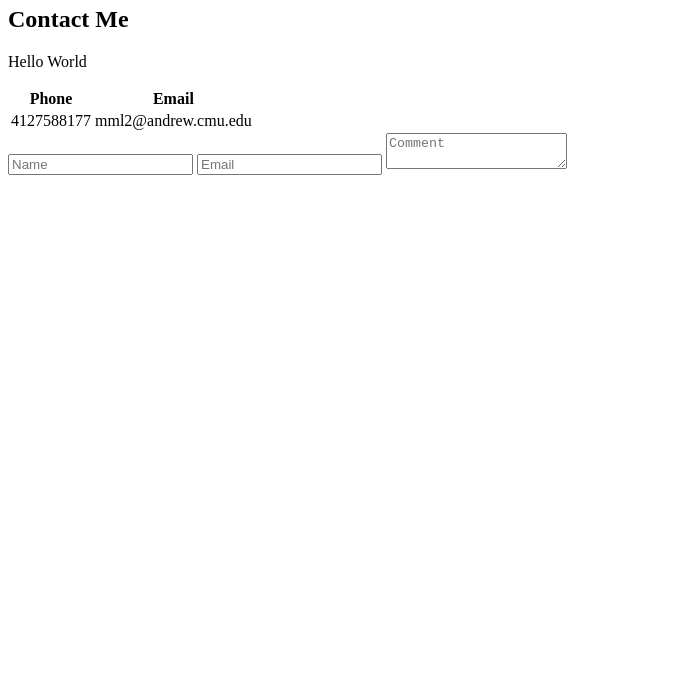
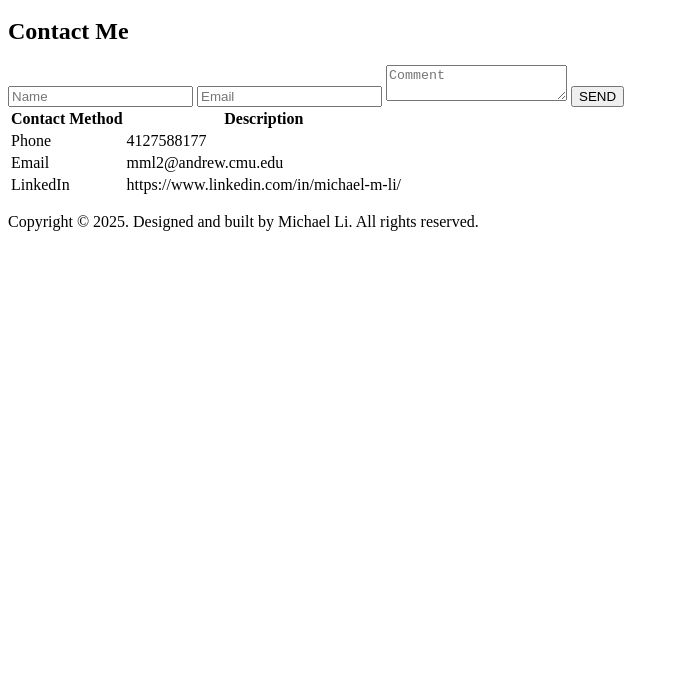
Before and after one commit to Michaelli8899/michael_personal_website, a plain HTML site: page 67250_webdevlabs/mml2-lab1/views/contact.html in a window 1280 px wide. Shown: the part 100-800 px from the top of the page, without its empty margins (0-679 px from the left). Drawn offline with Linux system fonts and the light colour scheme.

Commit message:
edit links

```diff
--- a/67250_webdevlabs/mml2-lab1/views/contact.html
+++ b/67250_webdevlabs/mml2-lab1/views/contact.html
@@ -11,6 +11,7 @@
 </head>
     <body>
         <header>
+            <h1>Michael Li</h1>
             <nav>
                 <!-- Inside the <header>, add a <nav> with links
                     to "Home", "CV", "Contact me", and "For fun".
@@ -21,38 +22,47 @@
                 <a href = 'views/contact.html'>Contact me</a>
                 <a href = 'views/fun.html'>For fun</a>
             </nav>
-            <h1>Michael Li</h1>
+
 
         </header>
         <div>
             <h2>Contact Me</h2>
-            <p>Hello World</p>
-
-            <!-- Add a table with your contact information. phone: 4127588177 email: mml2@andrew.cmu.edu-->
-            <table>
-                <tr>
-                    <th>Phone</th>
-                    <th>Email</th>
-                </tr>
-                <tr>
-                    <td>4127588177</td>
-                    <td>mml2@andrew.cmu.edu</td>
-                </tr>
-            </table>
 
             <!-- Add a form with required fields for name, email, and comment. -->
             <form>
                 <input type="text" name="name" placeholder="Name" required>
                 <input type="email" name="email" placeholder="Email" required>
                 <textarea name="comment" placeholder="Comment" required></textarea>
+                <!-- add button for submit -->
+                <button type="submit">SEND</button>
             </form>
+
+            <!-- Add a table with your contact information. phone: 4127588177 email: mml2@andrew.cmu.edu-->
+            <table>
+                <tr>
+                    <th>Contact Method</th>
+                    <th>Description</th>
+                </tr>
+                <tr>
+                    <td>Phone</td>
+                    <td>4127588177</td>
+                </tr>
+                <tr>
+                    <td>Email</td>
+                    <td>mml2@andrew.cmu.edu</td>
+                </tr>
+                <tr>
+                    <td>LinkedIn</td>
+                    <td>https://www.linkedin.com/in/michael-m-li/</td>
+                </tr>
+            </table>
 
 
 
         </div>
 
         <footer>
-
+            <p>Copyright © 2025. Designed and built by Michael Li. All rights reserved.</p>
         </footer>
 
     </body>
```
Also changed, not shown: 67250_webdevlabs/index.html (+1 -1 lines), 67250_webdevlabs/mml2-lab1/index.html (+4 -4 lines), 67250_webdevlabs/mml2-lab1/views/cv.html (+10 -5 lines), 67250_webdevlabs/mml2-lab1/views/fun.html (+3 -2 lines), index.html (+1 -1 lines).
